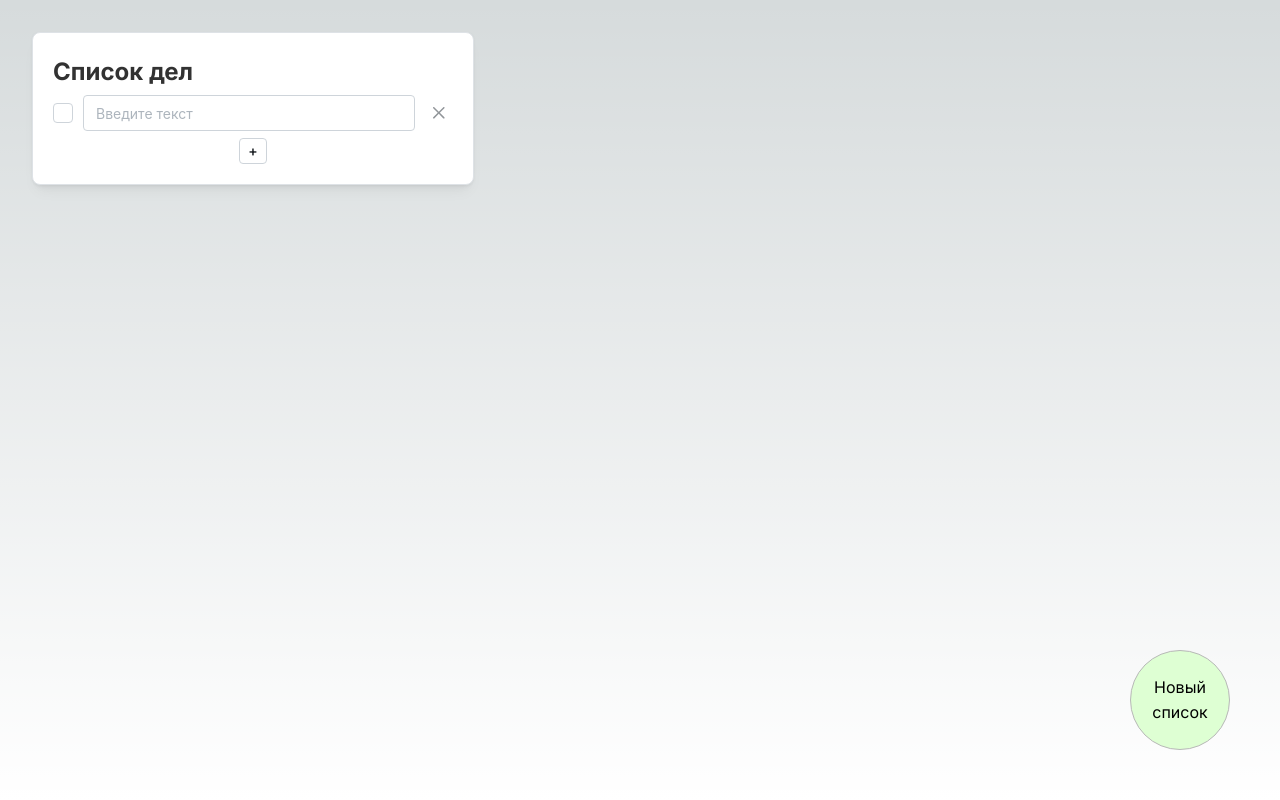
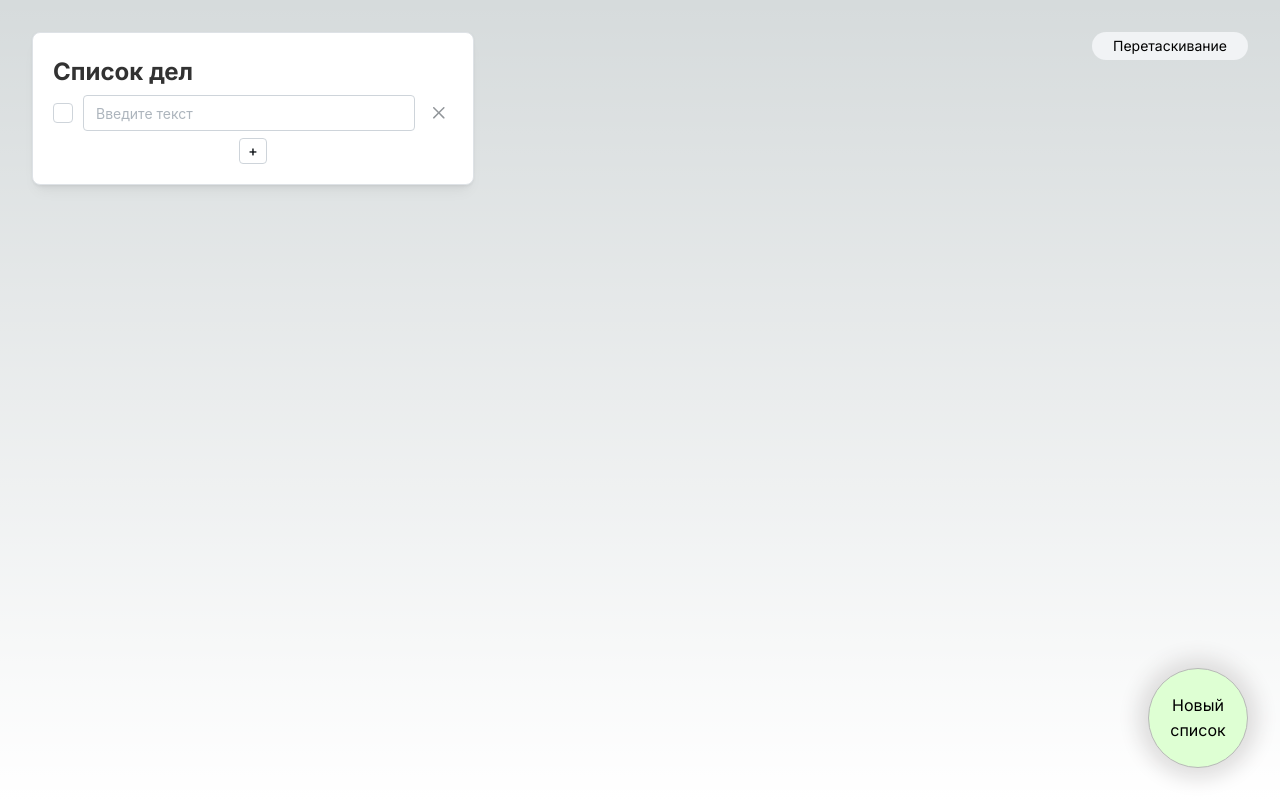
Before and after one commit to globad/todo-app, a Next.js app: page / in a window 1280 px wide. Built offline with nearby package versions, Linux system fonts and the light colour scheme.

Commit message:
add isDraggable option

```diff
--- a/src/components/pages/home-page.module.scss
+++ b/src/components/pages/home-page.module.scss
@@ -13,6 +13,14 @@
   justify-content: space-between;
 }
 
+@mixin shadow {
+  box-shadow: #dedddd 0px 0px 20px 10px;
+
+  &:hover {
+    box-shadow: #dedddd 0px 0px 20px 10px, inset rgba(255, 255, 255, 0.9) 0px 0px 15px 10px;
+  }
+}
+
 .addNewList {
   cursor: pointer;
   outline: none;
@@ -22,11 +30,18 @@
   width: 100px;
   height: 100px;
   position: absolute;
-  bottom: 50px;
-  right: 50px;
+  bottom: 2rem;
+  right: 2rem;
+  @include shadow;
 
   &:hover {
     background: rgb(232, 255, 223);
     border: 1px solid #beffbd;
   }
 }
+
+.chip {
+  position: absolute;
+  right: 2rem;
+  top: 2rem;
+}
--- a/src/components/pages/home-page.tsx
+++ b/src/components/pages/home-page.tsx
@@ -1,13 +1,18 @@
 'use client'
 
+import { Chip } from '@mantine/core';
 import { useTodoStore } from '@/providers/todo-store-provider';
 import styles from './home-page.module.scss';
-import {ToDoList} from "@/components/pieces/todo-list/todo-list";
+import { ToDoList } from "@/components/pieces/todo-list/todo-list";
 
 export const HomePage = () => {
-  const { addList, list } = useTodoStore(
+  const { addList, list, isDraggable, toggleDraggable } = useTodoStore(
     (state) => state,
   );
+
+  const handleChipClick = () => {
+    toggleDraggable();
+  };
 
   return (
     <div className={styles.main}>
@@ -15,11 +20,14 @@ export const HomePage = () => {
         <ToDoList key={index} id={index} name={item.name} todos={item.todos}></ToDoList>
       ))}
       <div className="toolbar">
+        <Chip className={styles.chip} defaultChecked={isDraggable} onClick={handleChipClick}>
+          Перетаскивание
+        </Chip>
+
         <button className={styles.addNewList} type="button" onClick={() => addList()}>
           Новый список
         </button>
       </div>
-
     </div>
   );
 }
--- a/src/components/pieces/todo-list/todo-list.tsx
+++ b/src/components/pieces/todo-list/todo-list.tsx
@@ -1,4 +1,4 @@
-import { FC } from 'react';
+import { FC, useMemo } from 'react';
 import Draggable from 'react-draggable';
 import { Button, Card } from '@mantine/core';
 import { ToDo as ToDoType } from '@/stores/store.types';
@@ -15,8 +15,9 @@ interface ToDoProps {
 }
 
 export const ToDoList: FC<ToDoProps> = ({ id: listId, name, todos }) => {
-  const { list, updateList } = useTodoStore((state) => state);
+  const { list, updateList, isDraggable } = useTodoStore((state) => state);
 
+  const content = useMemo(() => {
     const handleEditTitle = (value: string | null) => {
       const newList = {
         ...list[listId],
@@ -73,7 +74,6 @@ export const ToDoList: FC<ToDoProps> = ({ id: listId, name, todos }) => {
     }
 
     return (
-    <Draggable>
       <Card
         shadow="sm"
         padding="lg"
@@ -105,6 +105,13 @@ export const ToDoList: FC<ToDoProps> = ({ id: listId, name, todos }) => {
           <Button onClick={handleAddNew} variant="default" size="compact-sm">+</Button>
         </div>
       </Card>
+    );
+  }, [list, listId, name, todos, updateList]);
+
+  return isDraggable ? (
+    <Draggable>
+      {content}
     </Draggable>
-  );
+  ) :
+    content;
 };
--- a/src/stores/store.types.ts
+++ b/src/stores/store.types.ts
@@ -9,7 +9,7 @@ export type ToDoList = {
 }
 
 export type TodoState = {
-  count: number;
+  isDraggable: boolean;
   list: ToDoList[];
 }
 
@@ -17,6 +17,7 @@ export type Actions = {
   addList: () => void;
   updateList: (id: number, newList: ToDoList) => void;
   removeList: (id: number) => void;
+  toggleDraggable: () => void;
 }
 
 export type TodoStore = TodoState & Actions;
--- a/src/stores/todo-store.ts
+++ b/src/stores/todo-store.ts
@@ -2,7 +2,7 @@ import { createStore } from 'zustand/vanilla';
 import {TodoStore, TodoState, ToDoList } from './store.types';
 
 export const defaultInitState: TodoState = {
-  count: 0,
+  isDraggable: false,
   list: [{
     todos: [{
       content: '',
@@ -48,5 +48,9 @@ export const createTodoStore = (
       ...state,
       // to be continued...
     })),
+    toggleDraggable: () => set((state) => ({
+      ...state,
+      isDraggable: !state.isDraggable,
+    })),
   }))
 };
```
Lines whose indentation alone changed are shown as unchanged.
